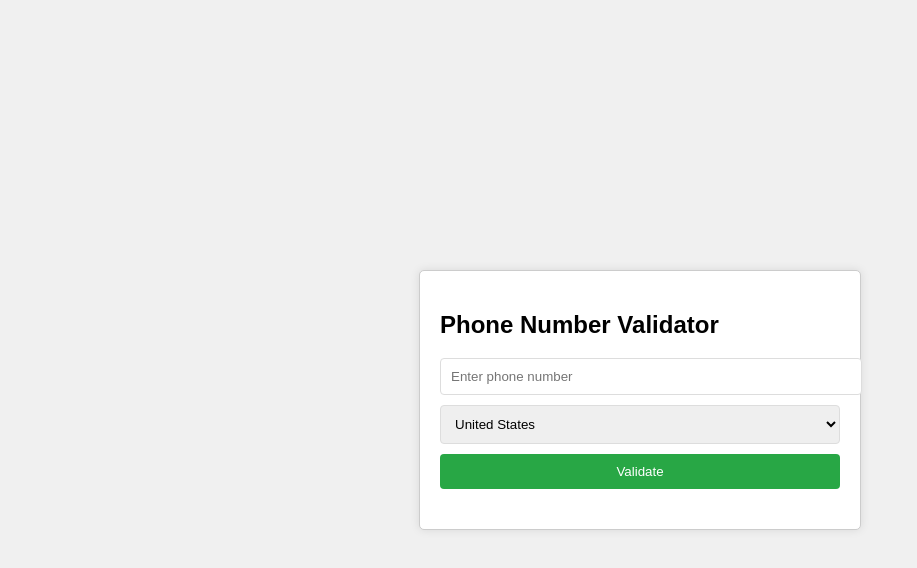
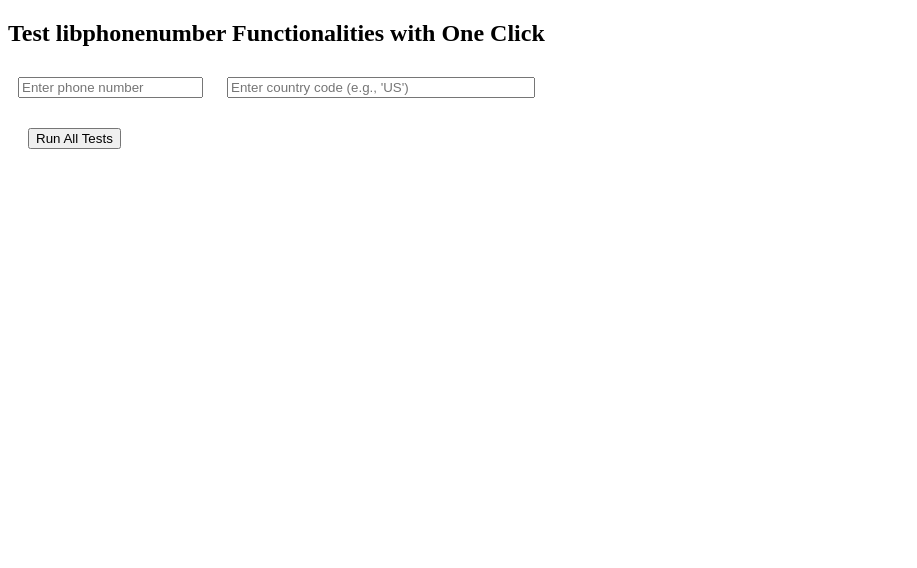
Before and after one commit to voipnuggets/phone-number-validator, a plain HTML site: page index.html in a window 1280 px wide. Shown: the whole page, without its empty margins (0-917 px from the left). Drawn offline with nearby package versions, Linux system fonts and the light colour scheme.

Commit message:
Update index.html

```diff
--- a/index.html
+++ b/index.html
@@ -2,98 +2,97 @@
 <html lang="en">
 <head>
     <meta charset="UTF-8">
-  <title>Phone Number Validator</title>
-
-  <!-- Include libphonenumber-js via CDN first -->
-  <script src="https://cdnjs.cloudflare.com/ajax/libs/libphonenumber-js/1.10.25/libphonenumber-js.min.js"></script>
-
+    <meta name="viewport" content="width=device-width, initial-scale=1.0">
+    <title>libphonenumber Full Test Page</title>
+    <!-- Include libphonenumber from CDNJS -->
+    <script src="https://cdnjs.cloudflare.com/ajax/libs/libphonenumber-js/1.9.47/libphonenumber-js.min.js"></script>
     <style>
-    body {
-      font-family: Arial, sans-serif;
-      display: flex;
-      justify-content: center;
-      align-items: center;
-      height: 100vh;
-      background-color: #f0f0f0;
-      margin: 0;
-    }
-    #phone-number-tool {
-      border: 1px solid #ccc;
-      padding: 20px;
-      border-radius: 5px;
-      max-width: 400px;
-      background-color: #fff;
-      box-shadow: 0 0 10px rgba(0, 0, 0, 0.1);
-    }
-    #phone-number-tool input, #phone-number-tool select {
-      width: 100%;
-      padding: 10px;
-      margin-bottom: 10px;
-      border: 1px solid #ddd;
-      border-radius: 4px;
-    }
-    #phone-number-tool button {
-      padding: 10px 20px;
-      background-color: #28a745;
-      color: white;
-      border: none;
-      border-radius: 4px;
-      cursor: pointer;
-      width: 100%;
-    }
-    #phone-number-tool button:hover {
-      background-color: #218838;
-    }
-    #validation-result {
-      margin-top: 20px;
-      word-wrap: break-word;
+        input, button, div { margin: 10px; }
+        #countryCode {
+            width: 300px; /* Adjusted width to fit placeholder text */
         }
     </style>
 </head>
 <body>
-  <div id="phone-number-tool">
-    <h2>Phone Number Validator</h2>
-    <input type="text" id="phone-input" placeholder="Enter phone number" />
-    <select id="country-select">
-      <option value="US">United States</option>
-      <option value="GB">United Kingdom</option>
-      <option value="CA">Canada</option>
-      <option value="AU">Australia</option>
-      <option value="DE">Germany</option>
-      <option value="FR">France</option>
-      <!-- Add more countries as needed -->
-    </select>
-    <button id="validate-button">Validate</button>
-    <div id="validation-result"></div>
+    <h2>Test libphonenumber Functionalities with One Click</h2>
+
+    <input type="text" id="phoneNumber" placeholder="Enter phone number">
+    <input type="text" id="countryCode" placeholder="Enter country code (e.g., 'US')">
+    <div>
+        <button onclick="runAllTests()">Run All Tests</button>
     </div>
 
+    <div id="output"></div>
+
     <script>
-    document.getElementById('validate-button').addEventListener('click', () => {
-      const phoneInput = document.getElementById('phone-input').value.trim();
-      const countryCode = document.getElementById('country-select').value;
-      const resultDiv = document.getElementById('validation-result');
+        function runAllTests() {
+            const inputNumber = document.getElementById("phoneNumber").value.trim();
+            const countryCode = document.getElementById("countryCode").value.trim().toUpperCase();
+            const outputDiv = document.getElementById("output");
 
-      if (!phoneInput) {
-        resultDiv.innerHTML = `<p style="color: red;"><strong>Please enter a phone number.</strong></p>`;
+            // Clear the output first
+            outputDiv.innerHTML = "";
+
+            try {
+                // Check if inputNumber is provided
+                if (!inputNumber) {
+                    outputDiv.innerHTML = `<strong>Error:</strong> Please enter a phone number.`;
                     return;
                 }
 
+                // Parsing and full validation
+                const phoneUtil = libphonenumber.parsePhoneNumber(inputNumber, countryCode);
+
+                let output = `<strong>Phone Number Analysis:</strong><br>`;
+
+                // Validate Number
+                output += phoneUtil.isValid() ? "✅ Valid phone number<br>" : "❌ Invalid phone number<br>";
+
+                // Get Number Type
+                const type = phoneUtil.getType();
+                output += `Number Type: ${type}<br>`;
+
+                // Is Possible Number
+                const possible = phoneUtil.isPossible();
+                output += possible ? "Possible Number: ✅<br>" : "Possible Number: ❌<br>";
+
+                // Format International and National Numbers
+                const formattedInternational = phoneUtil.formatInternational();
+                const formattedNational = phoneUtil.formatNational();
+                output += `Formatted (International): ${formattedInternational}<br>`;
+                output += `Formatted (National): ${formattedNational}<br>`;
+
+                // Get Example Number (only if countryCode is provided)
+                if (countryCode) {
                     try {
-        // Access libphonenumber from the global window object
-        const phoneNumber = libphonenumber.parsePhoneNumber(phoneInput, countryCode);
-        if (phoneNumber.isValid()) {
-          resultDiv.innerHTML = `
-            <p style="color: green;"><strong>Valid Number!</strong></p>
-            <p>International Format: ${phoneNumber.formatInternational()}</p>
-            <p>National Format: ${phoneNumber.formatNational()}</p>
-          `;
+                        const exampleNumber = libphonenumber.getExampleNumber(countryCode);
+                        output += `Example Number for ${countryCode}: ${exampleNumber.formatInternational()}<br>`;
+                    } catch (error) {
+                        output += `Error getting example number for ${countryCode}: ${error.message}<br>`;
+                    }
                 } else {
-          resultDiv.innerHTML = `<p style="color: red;"><strong>Invalid phone number.</strong></p>`;
+                    output += `Example Number: Please enter a valid country code to get an example number.<br>`;
+                }
+
+                // Find Numbers in Text
+                try {
+                    const numbersFound = libphonenumber.findNumbers(inputNumber, 'ANY');
+                    if (numbersFound.length > 0) {
+                        output += `Numbers Found in Input Text: ${numbersFound.map(num => num.rawInput).join(", ")}<br>`;
+                    } else {
+                        output += "No numbers found in input text<br>";
                     }
                 } catch (error) {
-        resultDiv.innerHTML = `<p style="color: red;"><strong>Error:</strong> ${error.message}</p>`;
+                    output += `Error finding numbers in text: ${error.message}<br>`;
                 }
-    });
+
+                // Set the output to the div
+                outputDiv.innerHTML = output;
+
+            } catch (error) {
+                outputDiv.innerHTML = `<strong>Error:</strong> ${error.message}`;
+            }
+        }
     </script>
 </body>
 </html>
```
Lines whose indentation alone changed are shown as unchanged.
